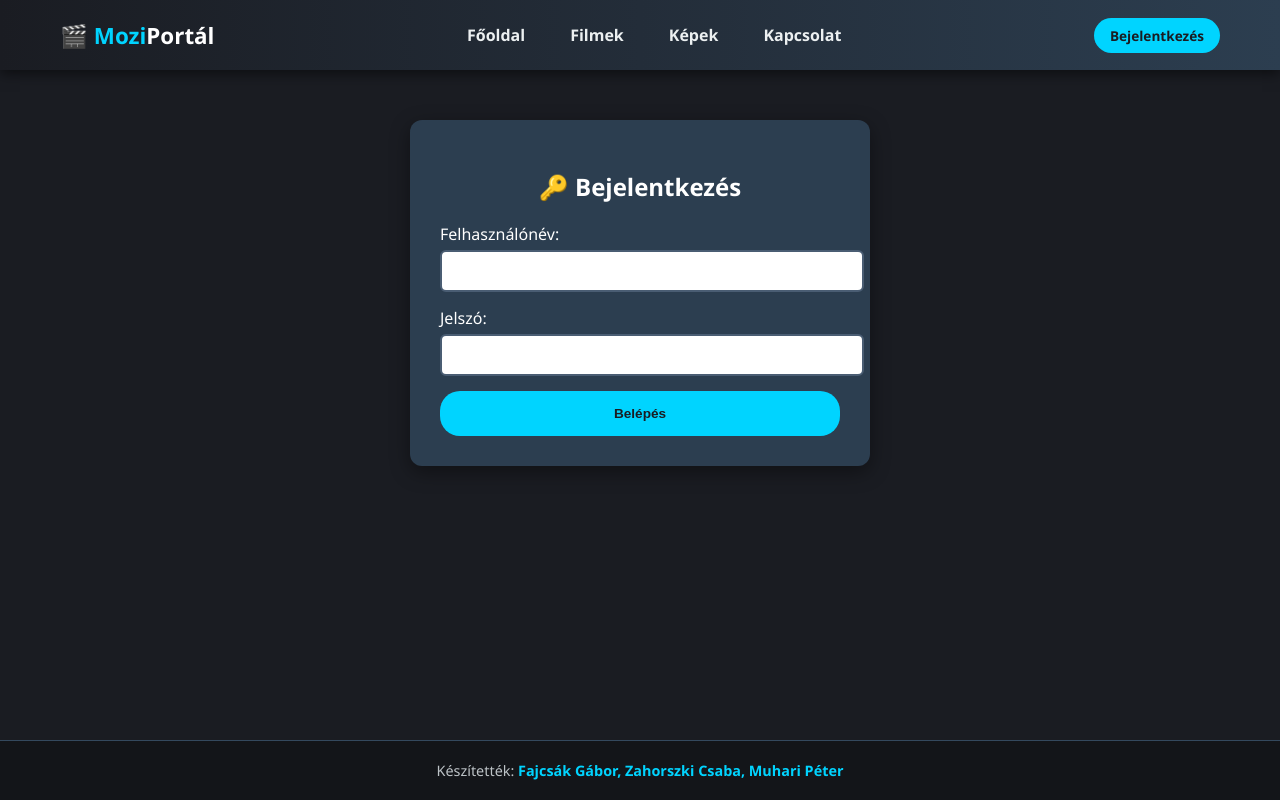
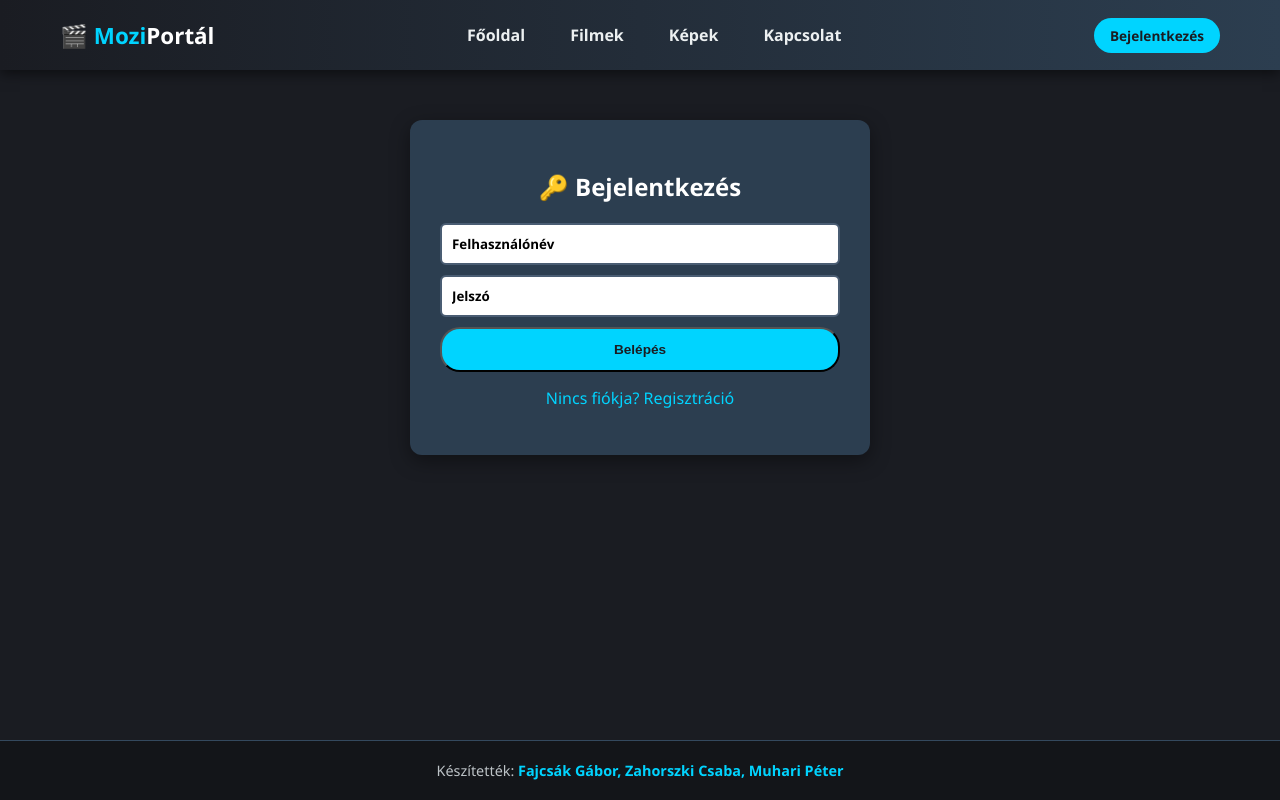
Before and after one commit to RambiBambi93/webprogramoz-sbeadand-gyakorlat2026, a React (Create React App) app in the folder frontend/: page /login in a window 1280 px wide. Built offline with nearby package versions, Linux system fonts and the light colour scheme.

Commit message:
regisztráció pótlása

```diff
--- a/frontend/src/App.js
+++ b/frontend/src/App.js
@@ -9,11 +9,11 @@ import Messages from './components/Messages';
 import './App.css';
 
 function App() {
+  // Kezdetben "Vendég", bejelentkezés után egy objektum lesz: {vezeteknev, keresztnev, felhasznalonev}
   const [user, setUser] = useState("Vendég");
 
   return (
     <Router>
-      {/* A flex elrendezés biztosítja, hogy a lábléc mindig az alján maradjon */}
       <div className="App" style={{ display: 'flex', flexDirection: 'column', minHeight: '100vh' }}>
 
         <header className="App-header">
@@ -32,38 +32,46 @@ function App() {
               )}
             </nav>
             <div className="user-info">
+              {/* JAVÍTVA: A kért formátum megjelenítése: Családi_név Utónév (Login_név) */}
               {user !== "Vendég" && (
-                <span className="user-name">Bejelentkezett: <b>{user}</b></span>
+                <span className="user-name" style={{ marginRight: '15px', color: '#bdc3c7' }}>
+                  Bejelentkezett: <b>{user.vezeteknev} {user.keresztnev} ({user.felhasznalonev})</b>
+                </span>
               )}
+
               {user === "Vendég" ? (
                 <Link to="/login" className="login-btn">Bejelentkezés</Link>
               ) : (
-                <button onClick={() => setUser("Vendég")} className="login-btn" style={{border: 'none', cursor: 'pointer', backgroundColor: '#6c757d', color: 'white'}}>Kijelentkezés</button>
+                <button
+                  onClick={() => setUser("Vendég")}
+                  className="login-btn"
+                  style={{border: 'none', cursor: 'pointer', backgroundColor: '#6c757d', color: 'white'}}
+                >
+                  Kijelentkezés
+                </button>
               )}
             </div>
           </div>
         </header>
 
-        {/* A flex: 1 kitölti az üres helyet a fejléc és a lábléc között */}
         <main style={{ flex: 1 }}>
           <Routes>
             <Route path="/" element={<Home />} />
             <Route path="/movies" element={<Movies />} />
-            <Route path="/contact" element={<Contact user={user} />} />
-            <Route path="/images" element={<Images user={user} />} />
+            <Route path="/contact" element={<Contact user={user !== "Vendég" ? user.felhasznalonev : "Vendég"} />} />
+            <Route path="/images" element={<Images user={user !== "Vendég" ? user.felhasznalonev : "Vendég"} />} />
             <Route path="/login" element={<Login setUser={setUser} />} />
             <Route path="/messages" element={user !== "Vendég" ? <Messages /> : <Home />} />
           </Routes>
         </main>
 
-        {/* LÁBLÉC (Minden oldalon megjelenik) */}
         <footer style={{
           backgroundColor: '#131519',
           color: '#bdc3c7',
           textAlign: 'center',
           padding: '20px',
           borderTop: '1px solid #34495e',
-          marginTop: 'auto', // Lenyomja a képernyő aljára
+          marginTop: 'auto',
           fontSize: '0.9rem'
         }}>
           <p style={{ margin: 0 }}>
--- a/frontend/src/components/Login.js
+++ b/frontend/src/components/Login.js
@@ -2,71 +2,68 @@ import React, { useState } from 'react';
 import { useNavigate } from 'react-router-dom';
 
 function Login({ setUser }) {
-  const [fnev, setFnev] = useState('');
-  const [pw, setPw] = useState('');
-  const [hiba, setHiba] = useState('');
+  const [isReg, setIsReg] = useState(false); // Váltó a Login és Regisztráció között
+  const [formData, setFormData] = useState({ vnev: '', knev: '', fnev: '', pw: '' });
+  const [uzenet, setUzenet] = useState('');
   const navigate = useNavigate();
 
-  const handleLogin = async (e) => {
+  const handleSubmit = async (e) => {
     e.preventDefault();
-    setHiba("");
+    // A célpontot az alapján választjuk, hogy regisztrálunk vagy belépünk
+    const endpoint = isReg ? './api.php?adat=regisztracio' : './api.php?adat=login';
+    const payload = isReg
+      ? { vezeteknev: formData.vnev, keresztnev: formData.knev, username: formData.fnev, password: formData.pw }
+      : { username: formData.fnev, password: formData.pw };
 
     try {
-      // JAVÍTVA: Relatív útvonalat használunk, így bárhonnan működik
-      const response = await fetch('./api.php?adat=login', {
+      const response = await fetch(endpoint, {
         method: 'POST',
         headers: { 'Content-Type': 'application/json' },
-        body: JSON.stringify({ username: fnev, password: pw }),
+        body: JSON.stringify(payload),
       });
-
       const res = await response.json();
 
       if (res.status === "success") {
-        setUser(res.user);
-        navigate('/');
+        if (isReg) {
+          alert("Sikeres regisztráció! Most jelentkezzen be.");
+          setIsReg(false); // Visszaváltunk a bejelentkezéshez
+        } else {
+          setUser(res.user); // Itt kapjuk meg az objektumot: vezeteknev, keresztnev, felhasznalonev
+          navigate('/');
+        }
       } else {
-        setHiba(res.message || "Hibás adatok!");
+        setUzenet(res.message);
       }
-    } catch (err) {
-      setHiba("Nem sikerült elérni a szervert!");
-    }
+    } catch (err) { setUzenet("Hálózati hiba történt."); }
   };
 
   return (
     <div className="container" style={{maxWidth: '400px', marginTop: '50px'}}>
-      <div className="stats-bar" style={{textAlign: 'center', marginBottom: '20px'}}>
-        <h2>🔑 Bejelentkezés</h2>
-      </div>
-      <form onSubmit={handleLogin} style={{display: 'flex', flexDirection: 'column', gap: '15px'}}>
-        <div>
-          <label>Felhasználónév:</label>
-          <input
-            type="text"
-            className="search-bar"
-            style={{width: '100%', position: 'static', marginTop: '5px'}}
-            value={fnev}
-            onChange={(e) => setFnev(e.target.value)}
-            required
-          />
-        </div>
-        <div>
-          <label>Jelszó:</label>
-          <input
-            type="password"
-            className="search-bar"
-            style={{width: '100%', position: 'static', marginTop: '5px'}}
-            value={pw}
-            onChange={(e) => setPw(e.target.value)}
-            required
-          />
-        </div>
+      <h2 style={{textAlign:'center'}}>{isReg ? '📝 Regisztráció' : '🔑 Bejelentkezés'}</h2>
+      <form onSubmit={handleSubmit} style={{display: 'flex', flexDirection: 'column', gap: '10px'}}>
+        {isReg && (
+          <>
+            <input type="text" placeholder="Vezetéknév" className="search-bar" style={{position:'static'}}
+              onChange={(e) => setFormData({...formData, vnev: e.target.value})} required />
+            <input type="text" placeholder="Keresztnév" className="search-bar" style={{position:'static'}}
+              onChange={(e) => setFormData({...formData, knev: e.target.value})} required />
+          </>
+        )}
+        <input type="text" placeholder="Felhasználónév" className="search-bar" style={{position:'static'}}
+          onChange={(e) => setFormData({...formData, fnev: e.target.value})} required />
+        <input type="password" placeholder="Jelszó" className="search-bar" style={{position:'static'}}
+          onChange={(e) => setFormData({...formData, pw: e.target.value})} required />
 
-        {hiba && <p style={{color: 'red', fontWeight: 'bold', textAlign: 'center'}}>{hiba}</p>}
+        {uzenet && <p style={{color: '#ff4d4d', textAlign: 'center'}}>{uzenet}</p>}
 
-        <button type="submit" className="login-btn" style={{width: '100%', height: '45px', border: 'none', cursor: 'pointer'}}>
-          Belépés
+        <button type="submit" className="login-btn" style={{width:'100%', height:'45px'}}>
+          {isReg ? 'Regisztráció' : 'Belépés'}
         </button>
       </form>
+      <p style={{textAlign: 'center', marginTop: '15px', cursor: 'pointer', color: '#00d4ff'}}
+         onClick={() => {setIsReg(!isReg); setUzenet('');}}>
+        {isReg ? 'Már van fiókja? Belépés' : 'Nincs fiókja? Regisztráció'}
+      </p>
     </div>
   );
 }
```
Also changed, not shown: 1 other file (tests, documents, lock files or other folders).
